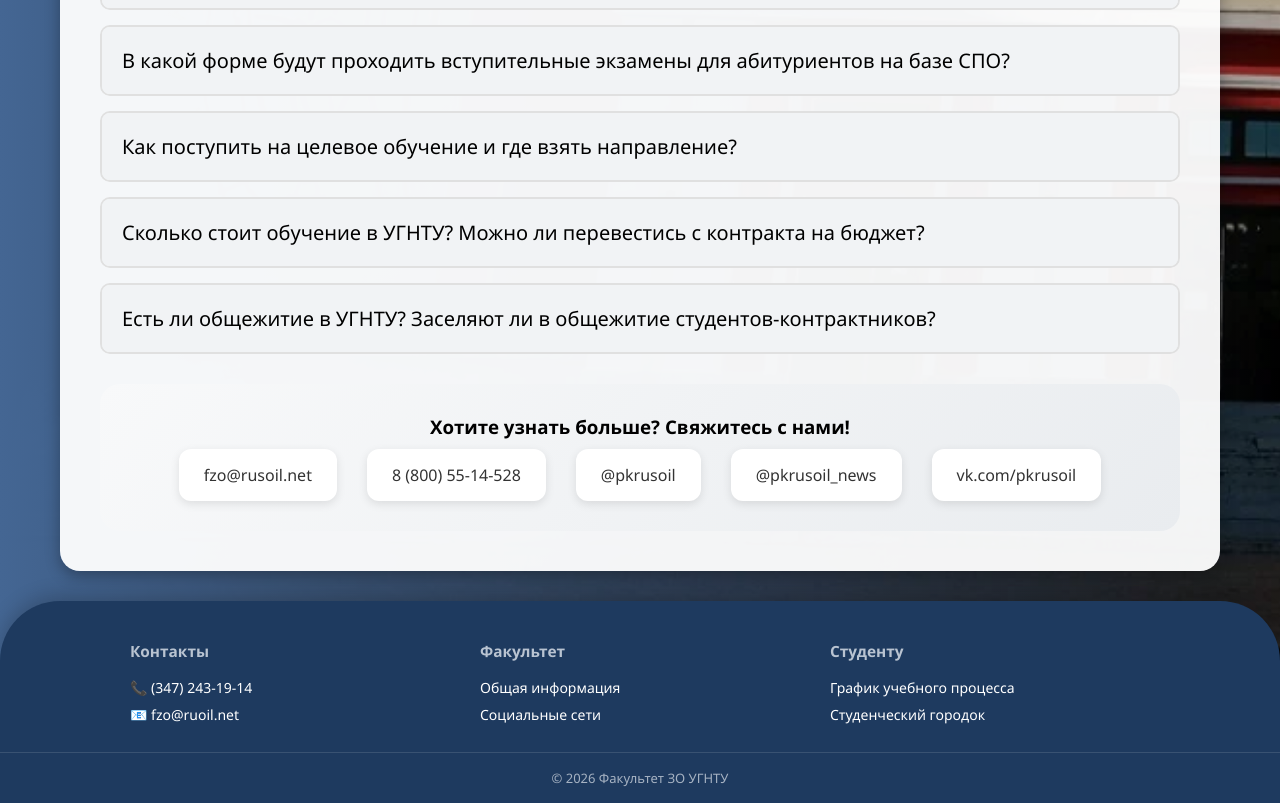
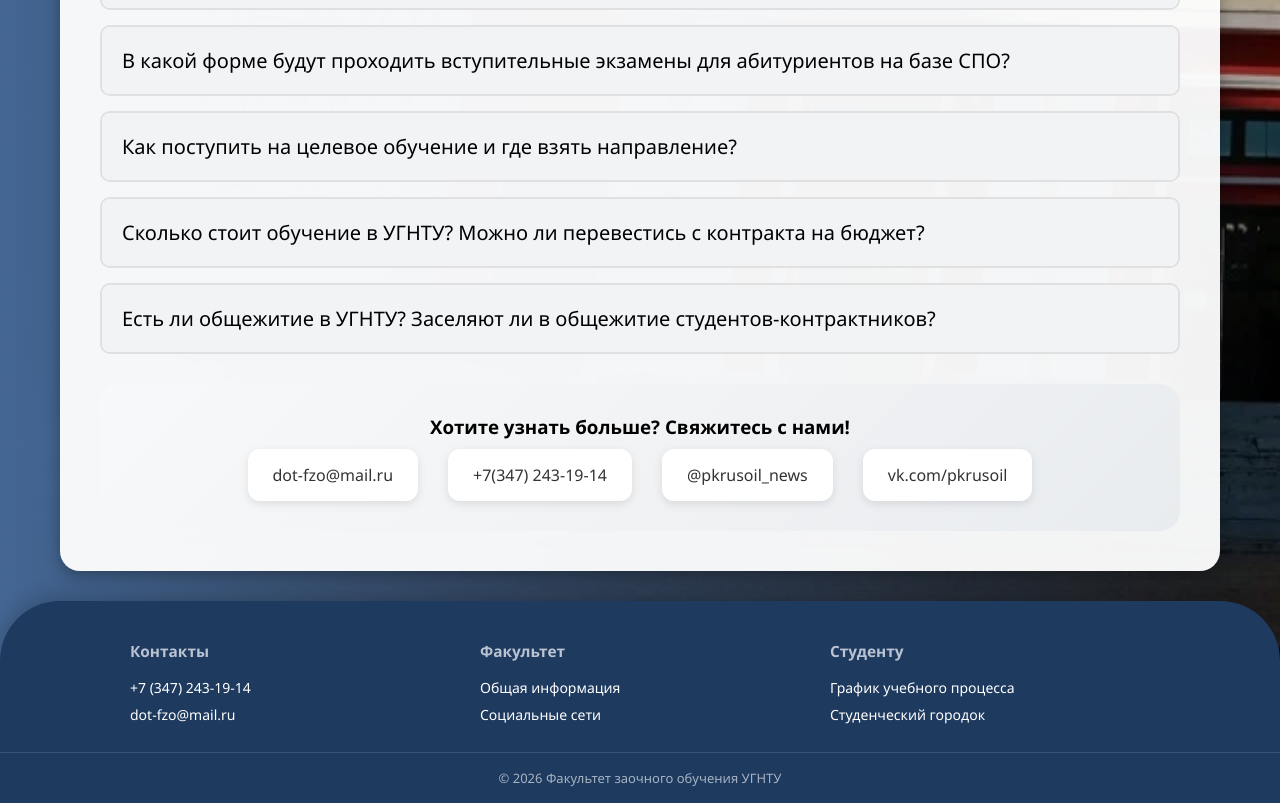
Before and after one commit to n1kl1k/testvkr, a React (Vite) app in the folder fzo/fzo/: page /abiturient/faq in a window 1280 px wide. Shown: the part 1057-1860 px from the top of the page. Built offline with nearby package versions, Linux system fonts and the light colour scheme.

Commit message:
fix mail

```diff
--- a/fzo/fzo/src/components/Footer.jsx
+++ b/fzo/fzo/src/components/Footer.jsx
@@ -6,8 +6,8 @@
       <div className="footer-content">
         <div className="footer-section">
           <h4>Контакты</h4>
-          <p>📞 (347) 243-19-14</p>
-          <p>📧 fzo@ruoil.net</p>
+          <p>+7 (347) 243-19-14</p>
+          <p>dot-fzo@mail.ru</p>
         </div>
 
         <div className="footer-section">
@@ -24,7 +24,7 @@
       </div>
 
       <div className="footer-bottom">
-        <p>© {new Date().getFullYear()} Факультет ЗО УГНТУ</p>
+        <p>© {new Date().getFullYear()} Факультет заочного обучения УГНТУ</p>
       </div>
     </footer>
   );
--- a/fzo/fzo/src/pages/abiturient/faq.jsx
+++ b/fzo/fzo/src/pages/abiturient/faq.jsx
@@ -60,16 +60,12 @@
                 <h3>Хотите узнать больше? Свяжитесь с нами!</h3>
 
                 <div className="contact-links">
-                  <a href="mailto:fzo@rusoil.net" className="contact-link email">
-                    fzo@rusoil.net
+                  <a href="dot-fzo@mail.ru" className="contact-link email">
+                    dot-fzo@mail.ru
                   </a>
 
-                  <a href="tel:+78005514528" className="contact-link">
-                    8 (800) 55-14-528
-                  </a>
-
-                  <a href="https://t.me/pkrusoil" className="contact-link telegram">
-                    @pkrusoil
+                  <a href="tel:+73472431914" className="contact-link">
+                    +7(347) 243-19-14
                   </a>
 
                   <a href="https://t.me/pkrusoil_news" className="contact-link telegram">
--- a/fzo/fzo/src/pages/about/SocialLinks.jsx
+++ b/fzo/fzo/src/pages/about/SocialLinks.jsx
@@ -106,8 +106,8 @@
               <h3 className="contact-title">Другие способы связи</h3>
 
               <div className="contact-links">
-                <a href="mailto:fzo@rusoil.net" className="contact-link">
-                  fzo@rusoil.net
+                <a href="dot-fzo@mail.ru" className="contact-link">
+                  dot-fzo@mail.ru
                 </a>
 
                 <a href="tel:+73472400000" className="contact-link">
--- a/fzo/fzo/src/pages/about/info.jsx
+++ b/fzo/fzo/src/pages/about/info.jsx
@@ -141,11 +141,11 @@
                   <div className="dean-degree">Кандидат технических наук, доцент</div>
                   <div className="dean-divider" />
                   <div className="dean-contacts">
-                    <a href="mailto:fzo@rusoil.net" className="dean-contact-link">
-                      <span className="dean-contact-icon"></span> fzo@rusoil.net
+                    <a href="mailto:dot-fzo@mail.ru" className="dean-contact-link">
+                      <span className="dean-contact-icon"></span> dot-fzo@mail.ru
                     </a>
                     <span className="dean-contact-link">
-                      <span className="dean-contact-icon"></span> (347) 243-19-14
+                      <span className="dean-contact-icon"></span> +7 (347) 243-19-14
                     </span>
                   </div>
                 </div>
@@ -263,7 +263,7 @@
                 </div>
                 <div className="contact-card email">
                   <h3>Электронная почта</h3>
-                  <div className="contact-info"><a href="mailto:fzo@rusoil.net" className="contact-link">fzo@rusoil.net</a></div>
+                  <div className="contact-info"><a href="mailto:dot-fzo@mail.ru" className="contact-link">dot-fzo@mail.ru</a></div>
                 </div>
               </div>
             </section>
```
